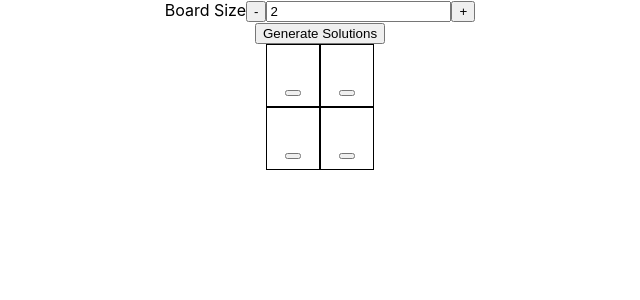
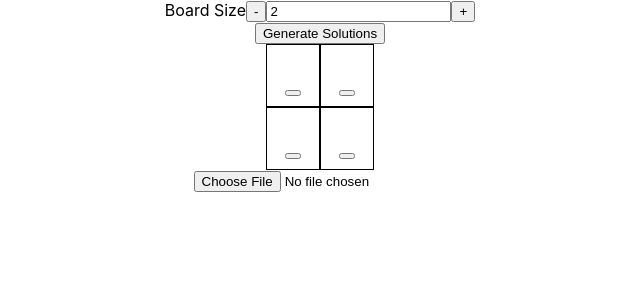
Before and after one commit to xtrxtrkiyoshi/ChancellorConspiracy, a React (Create React App) app: page / in a window 1280 px wide. Shown: the top 300 px of the page, without its empty margins (320-960 px from the left). Built offline with nearby package versions, Linux system fonts and the light colour scheme.

Commit message:
File Choosing

```diff
--- a/src/Board.js
+++ b/src/Board.js
@@ -5,6 +5,7 @@ import Square from './Square';
 import './Board.css';
 
 class Board extends React.Component {
+
   constructor(props) {
     super(props);
 
@@ -13,7 +14,8 @@ class Board extends React.Component {
       grid: Array(2).fill(0).map(x=>Array(2).fill("+")),
       noSolution: null,
       currentView: 1,
-      solutions: [""]
+      solutions: [""],
+      fileReader: ""
     };
 
     this.onBackward = this.onBackward.bind(this);
@@ -23,6 +25,7 @@ class Board extends React.Component {
     this.before = this.before.bind(this);
     this.after = this.after.bind(this);
     this.occupyBoard = this.occupyBoard.bind(this);
+    this.handleFileChosen = this.handleFileChosen.bind(this);
   }
 
 
@@ -87,6 +90,14 @@ class Board extends React.Component {
     }
 
     this.setState({grid: temp});
+  }
+
+  handleFileChosen(file) {
+    let temp = new FileReader();
+    temp.readAsText(file);
+    this.setState({fileReader: temp});
+    console.log("hello");
+    console.log(this.state.fileReader);
   }
 
   generateSolutions() {
@@ -231,6 +242,14 @@ class Board extends React.Component {
               </tbody>
             </table>
         </div>
+        <div>
+          <input type="file"
+                  id="file"
+                  className="input-file"
+                  accept=".txt"
+                  onChange={e => this.handleFileChosen(e.target.files[0])}
+                  />
+        </div>
     </div>);
   }
 }
```
